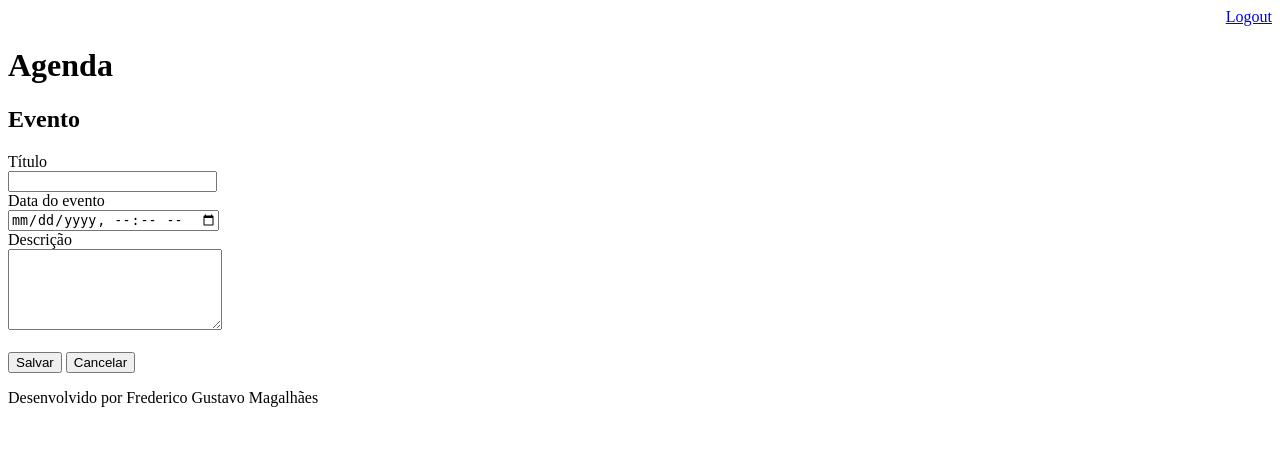
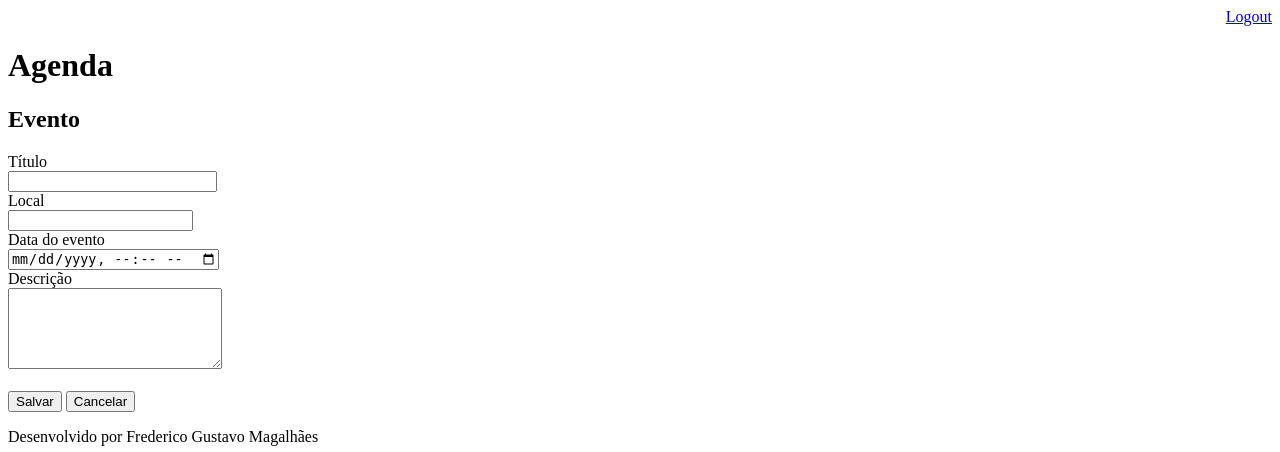
Before and after one commit to frederico-prog/agenda, a Django app: page /agenda/evento/ in a window 1280 px wide. Shown: the top 452 px of the page. Run offline with Django 3.2, Linux system fonts and the light colour scheme; a user stored in the database is signed in.

Commit message:
Campo LOCAL
Adicionado o campo Local na tela de Eventos. Adicionanda nova coluna na tabela de Evento. Inserida na ação de inserção os dados do campo Local.

```diff
--- a/core/models.py
+++ b/core/models.py
@@ -6,6 +6,7 @@ from django.contrib.auth.models import User
 
 class Evento(models.Model):
     titulo = models.CharField(max_length=100)
+    local = models.CharField(max_length=100, null=True)
     descricao = models.TextField(blank=True, null=True)
     data_evento = models.DateTimeField(verbose_name='Data do Evento')
     data_criacao = models.DateTimeField(auto_now=True)
--- a/core/views.py
+++ b/core/views.py
@@ -57,10 +57,12 @@ def evento(request):
 def submit_evento(request):
     if request.POST:
         titulo = request.POST.get('titulo')
+        local = request.POST.get('local')
         data_evento = request.POST.get('data_evento')
         descricao = request.POST.get('descricao')
         usuario = request.user
         Evento.objects.create(titulo=titulo,
+                              local=local,
                               data_evento=data_evento,
                               descricao=descricao,
                               usuario=usuario)
--- a/templates/evento.html
+++ b/templates/evento.html
@@ -7,6 +7,10 @@
     <label>Título</label>
     <br>
     <input type="text" name="titulo" size="23">
+    <br>
+    <label>Local</label>
+    <br>
+    <input type="text" name="local">
     <br>
     <label>Data do evento</label>
     <br>
```
Also changed, not shown: core/migrations/0003_evento_local.py (added), db.sqlite3.
